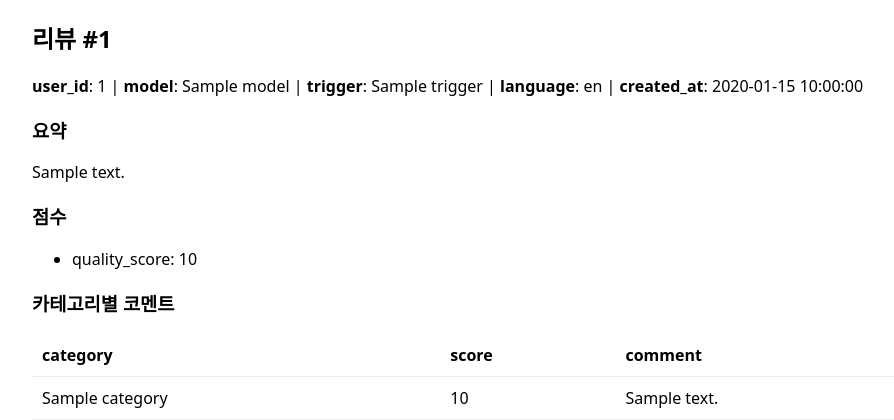
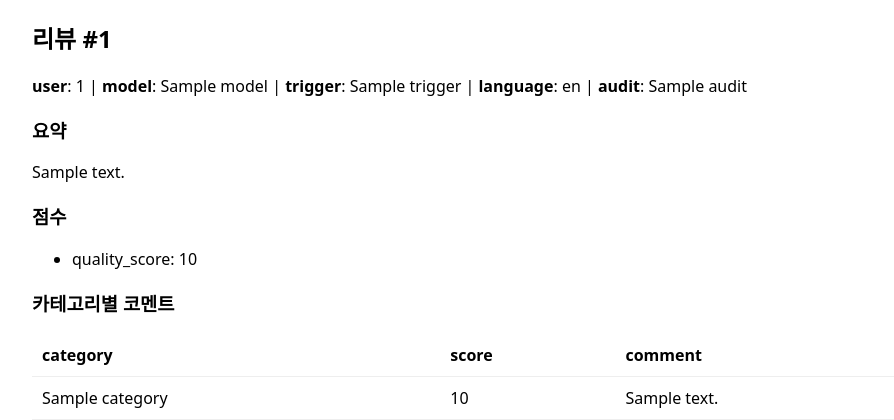
Before and after one commit to TBA-sn/TBA_backend, a FastAPI app: template app/templates/ui/review_detail.html in a window 1280 px wide. Shown: the part 126-546 px from the top of the page, without its empty margins (158-1052 px from the left). Run offline with FastAPI, Linux system fonts and the light colour scheme; the template is opened without the code that fills it: most values are stand-ins (such as "Sample title", 1, 10 or a date in 2020); parts of the project's set-up code (start-up, migrations or seed data) failed here and were passed over.

Commit message:
edit: review_detail.html

```diff
--- a/app/routers/v1/review.py
+++ b/app/routers/v1/review.py
@@ -55,11 +55,11 @@ def make_code_fingerprint(code: str) -> str:
 
 
 def build_audit_value(audit_dt: datetime | None) -> str:
-    """ReviewMeta.audit(datetime) → ISO8601 문자열(Z 포함)로 변환"""
+    """UTC → KST 변환 후 ISO 문자열 반환"""
     if not audit_dt:
         audit_dt = datetime.now(timezone.utc)
-    return audit_dt.isoformat().replace("+00:00", "Z")
-
+    kst = audit_dt.astimezone(timezone(timedelta(hours=9)))
+    return kst.isoformat().replace("+09:00", "")
 
 async def emit_review_event(event_type: str, payload: dict) -> None:
     await ws_manager.broadcast({"type": event_type, "payload": payload})
--- a/app/templates/ui/review_detail.html
+++ b/app/templates/ui/review_detail.html
@@ -5,11 +5,11 @@
 <h2>리뷰 #{{ rec.id }}</h2>
 
 <p>
-  <b>user_id</b>: {{ rec.user_id or '' }}
-  | <b>model</b>: {{ rec.model or '' }}
-  | <b>trigger</b>: {{ rec.trigger or '' }}
-  | <b>language</b>: {{ rec.language or 'N/A' }}
-  | <b>created_at</b>: {{ rec.created_at }}
+  <b>user</b>: {{ rec.meta.github_id or '' }}
+  | <b>model</b>: {{ rec.meta.model or '' }}
+  | <b>trigger</b>: {{ rec.meta.trigger or '' }}
+  | <b>language</b>: {{ rec.meta.language or 'N/A' }}
+  | <b>audit</b>: {{ rec.meta.audit }}
 </p>
 
 <h3>요약</h3>
@@ -30,7 +30,6 @@
     </tr>
   </thead>
   <tbody>
-    {# Review.categories (ReviewCategoryResult 리스트)를 그대로 사용 #}
     {% if rec.categories %}
       {% for row in rec.categories %}
         <tr>
```
